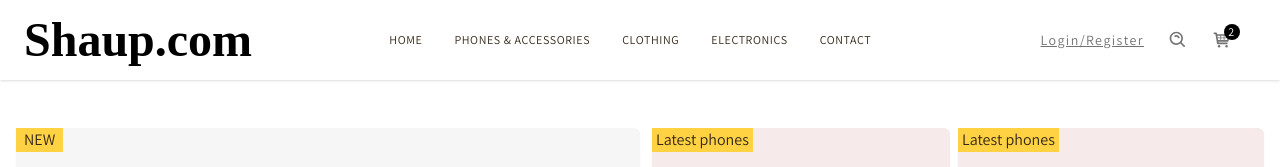
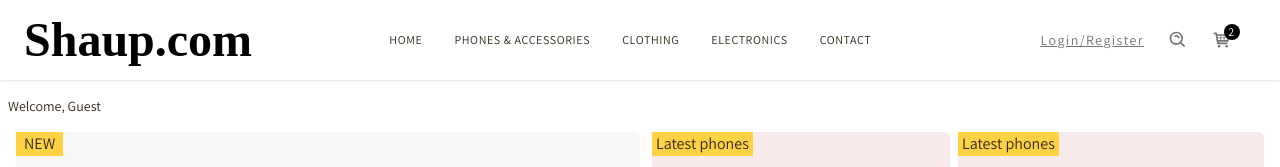
Before and after one commit to AkhatorEnosa/online-store, a React (Create React App) app: page / in a window 1280 px wide. Shown: the top 167 px of the page. Built offline with nearby package versions, Linux system fonts and the light colour scheme; the HTML template or start-up script is replaced by a standard one; a web font is replaced by a local one.

Commit message:
Nav and Hot section arangement done

```diff
--- a/src/components/Hot.jsx
+++ b/src/components/Hot.jsx
@@ -3,8 +3,8 @@
 
 const Hot = () => {
   return (
-    <div className='w-full flex flex-col justify-center h-fit py-12 md:py-8'>
-          {/* <h1 className='bg-[#ff1c1c] text-white rounded-br-lg shadow-md w-fit px-2 py-2 pr-20 tracking-widest uppercase'>Hot Sale</h1> */}
+    <div className='w-full flex flex-col justify-center h-fit py-12 -mt-8 md:py-8'>
+          <h1 className='w-fit px-2 pb-4 pr-20 text-sm'>Welcome, Guest</h1>
           <div className="grid md:grid-cols-2 grid-cols-1 px-4">
 
             <div className='z-10 w-full bg-[#f6f6f6] shadow-sm rounded-md mb-4 md:mb-0'>
```
Also changed, not shown: src/components/NewProducts.jsx (added).
